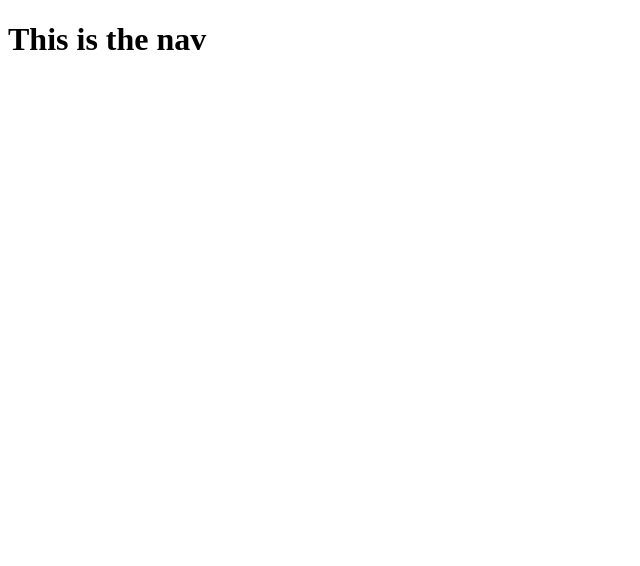
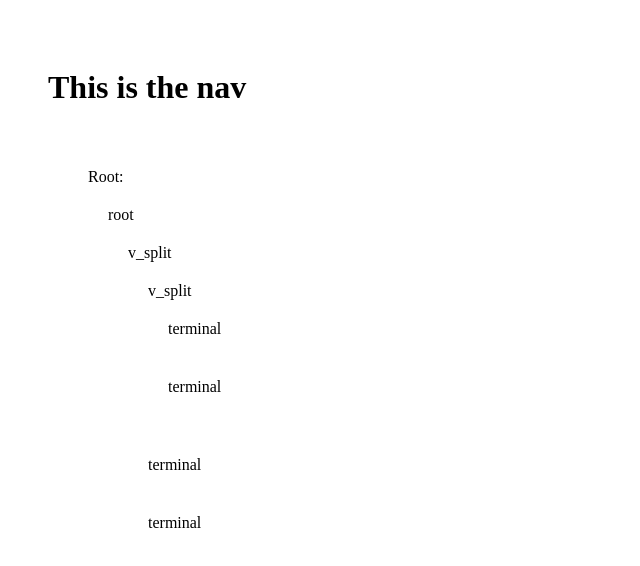
Before and after one commit to bennetthardwick/i3wm-react, a React app: page /tree in a window 1280 px wide. Shown: the top 566 px of the page, without its empty margins (0-640 px from the left). Built offline with nearby package versions, Linux system fonts and the light colour scheme.

Commit message:
React is really weird. I'm gonna refactor all this when I learn more

```diff
--- a/public/index.html
+++ b/public/index.html
@@ -3,6 +3,11 @@
     <head>
         <meta charset="UTF-8" />
         <title>Hello React!</title>
+        <style>
+            div {
+                padding: 20px;
+            }
+        </style>
     </head>
     <body>
         <div id="root"></div>
--- a/src/components/Main.component.tsx
+++ b/src/components/Main.component.tsx
@@ -1,12 +1,13 @@
 import * as React from 'react';
 import { Route, Switch } from 'react-router-dom';
 
-import { Home } from '.';
+import { Home, I3 } from '.';
 
 export class Main extends React.Component {
     render() {
         return <Switch>
           <Route exact path='/' component={Home} />
+          <Route exact path='/tree' component={I3} />
         </Switch>
     }
 }
--- a/src/components/i3.component.tsx
+++ b/src/components/i3.component.tsx
@@ -0,0 +1,48 @@
+import * as React from 'react';
+import { i3Tree } from '../services/i3tree.service';
+
+export class I3 extends React.Component {
+
+  private i3 = new i3Tree();
+
+  createDate() {
+    this.i3.newTerminal();
+    this.i3.newTerminal();
+    this.i3.verticalSplit();
+    this.i3.goUp();
+    this.i3.newTerminal();
+    this.i3.newTerminal();
+    this.i3.verticalSplit();
+
+    console.log(JSON.stringify(this.i3.createTree(), null, 2));
+
+  }
+
+  renderTree() {
+    this.createDate();
+    return (<div> Root:
+      { this.renderSection(this.i3.getTree().getLeafById("root")) }
+    </div>)
+  }
+
+  renderSection(leaf: any) {
+    if (leaf.children && leaf.children.length > 0) {
+      return <div key={leaf.id}> {leaf.type} { leaf.children.map(x => {
+
+      let tree = this.i3.getTree().getLeafById(x);
+
+      if (tree.children && tree.children.length > 0) {
+        return this.renderSection(tree);
+      } else {
+        return <div key={tree.id}>{tree.type}</div>
+        }
+      }) } </div>
+    } else {
+      return "hey"
+    }
+  }
+
+  render() {
+    return <div>{this.renderTree()}</div>
+  }
+}
--- a/src/components/index.ts
+++ b/src/components/index.ts
@@ -2,3 +2,4 @@ export * from './App.component';
 export * from './Home.component';
 export * from './Main.component';
 export * from './Nav.component';
+export * from './i3.component';
--- a/src/services/i3tree.service.ts
+++ b/src/services/i3tree.service.ts
@@ -9,8 +9,36 @@ export class i3Tree {
     this.tree = new Tree();
   }
 
+  getTree() {
+    return this.tree;
+  }
+
+  createTree() {
+
+    let tree = { id: "root", type: "root", children: [] };
+
+    var recurse = (_tree) => {
+      let leaf = this.tree.getLeafById(_tree.id);
+      if (leaf.children.length > 0) {
+        leaf.children.map((x,y) => {
+          let i = this.tree.getLeafById(x);
+
+          _tree.children[y] = { id: i.id, type: i.type, children: [] };
+          recurse(_tree.children[y]);
+
+        });
+      }
+    }
+
+
+    recurse(tree);
+
+    return tree;
+
+  }
+
   newTerminal(): void {
-    this.current_window = this.tree.addLeaf({ type: "terminal" }, this.current_window);
+    this.current_window = this.tree.addLeaf({ type: "terminal" }, this.tree.getParent(this.current_window));
   }
 
   stacked() {
@@ -31,6 +59,10 @@ export class i3Tree {
 
   fullscreen() {
 
+  }
+
+  goUp() {
+    this.current_window = this.tree.getParent(this.current_window);
   }
 
   closeWindow() {
```
Also changed, not shown: public/bundle.js, 5 other files (tests, documents, lock files or other folders).
